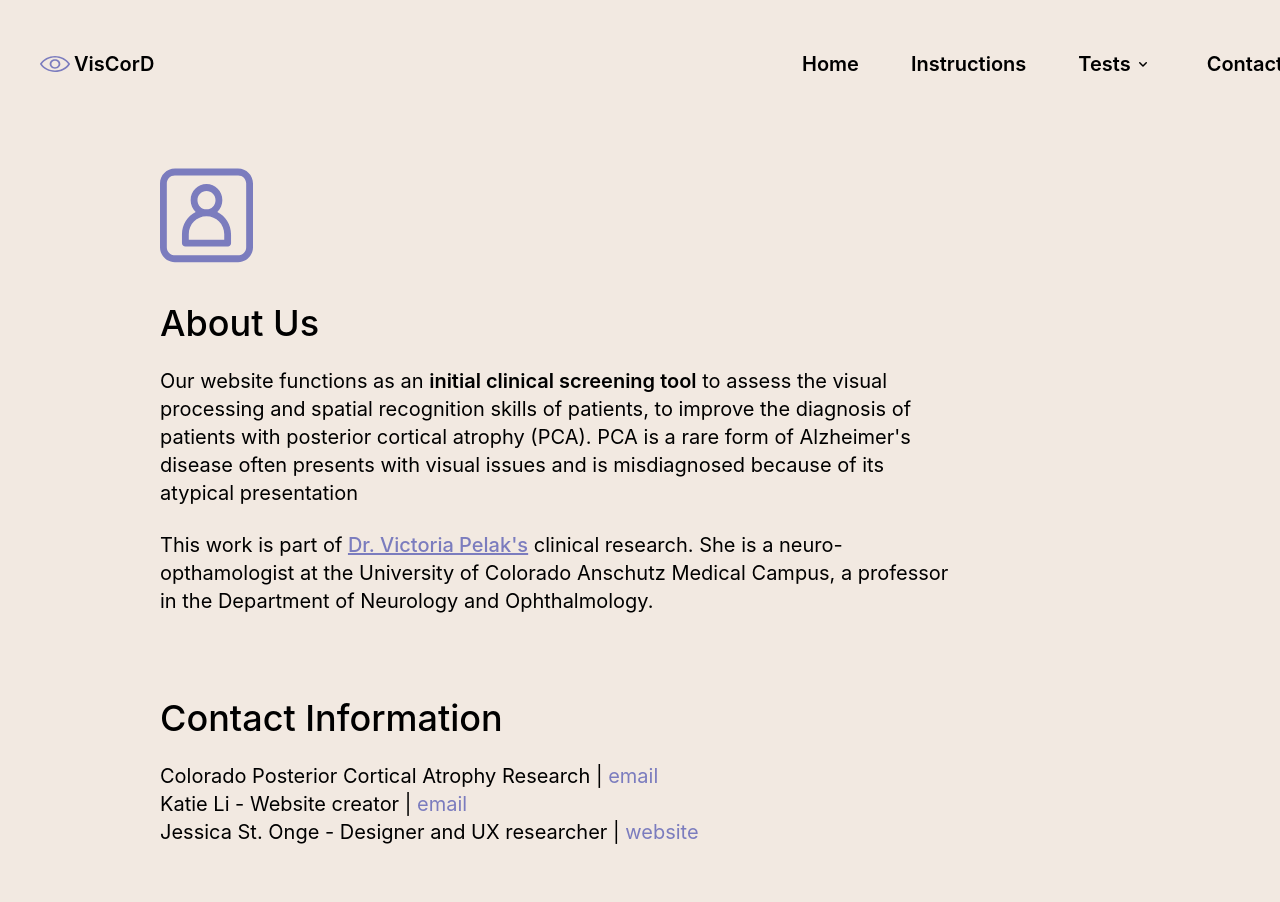
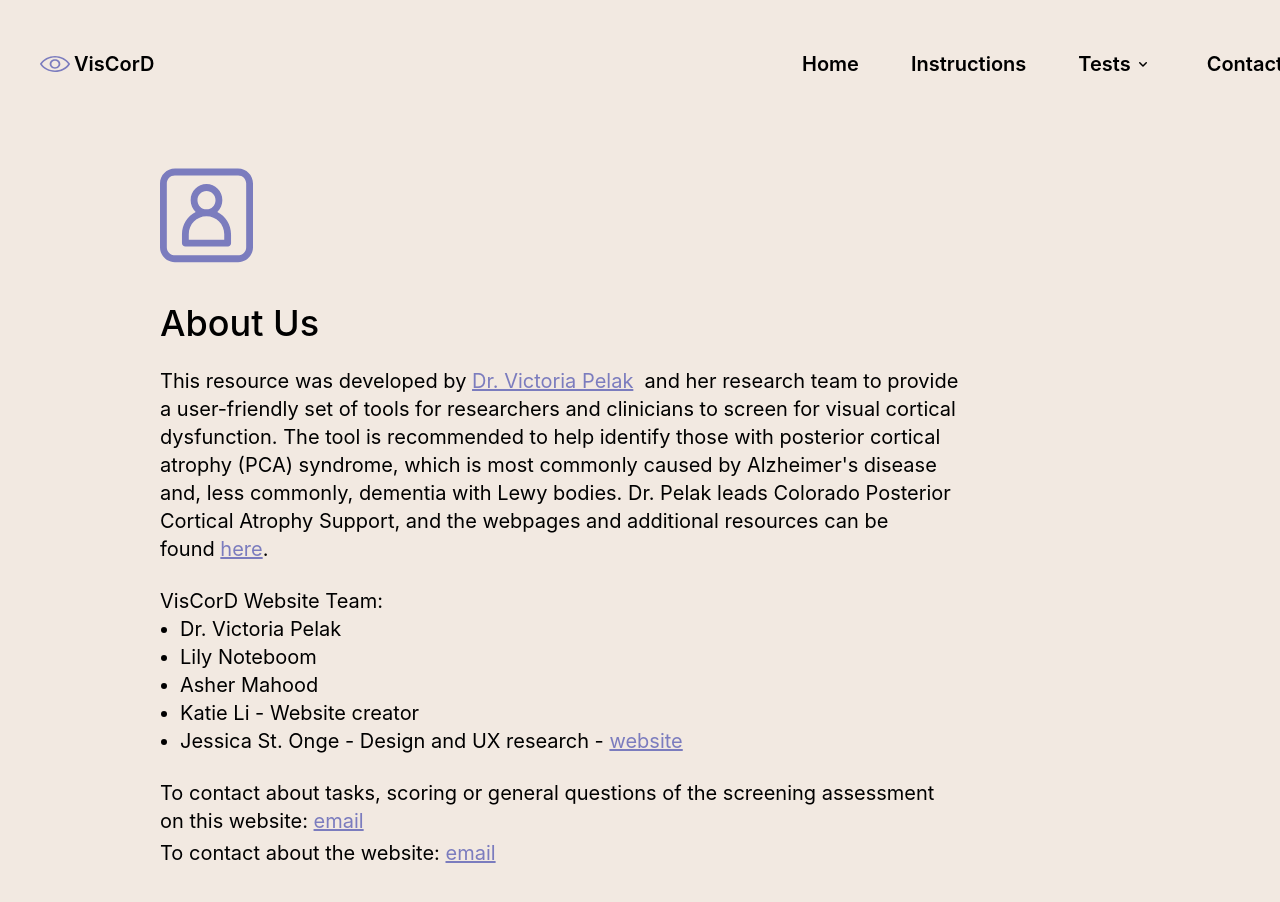
Before and after one commit to pelaklab/pca-assessment, a Next.js app: page /contact in a window 1280 px wide. Shown: the top 902 px of the page. Built offline with nearby package versions, Linux system fonts and the light colour scheme.

Commit message:
Lily meeting notes (#7)
* Fix contact page and arrows

arrows always show up regardless of the page

* Add test dropdown

* Contact page revisions

* CPCQ questionnaire must be filled out to submit

Responses need to be provided to click on the button

```diff
--- a/app/assessments/crowding/crowding.tsx
+++ b/app/assessments/crowding/crowding.tsx
@@ -1,7 +1,5 @@
-import React, { useEffect, useState } from 'react';
+import React, { useState } from 'react';
 import { ChevronLeftIcon, ChevronRightIcon } from '@heroicons/react/16/solid';
-import { headerVisible } from '@/app/atoms/experimentAtoms';
-import { useAtomValue } from 'jotai';
 import localFont from 'next/font/local'
 
 const sloanFont = localFont({
@@ -31,12 +29,7 @@ const LetterCrowdingAssessment: React.FC = () => {
     ]
 
     const [currentIndex, setCurrentIndex] = useState(0);
-    const isHeaderVisible = useAtomValue(headerVisible)
     const [indicatorsVisible, setIndicatorVisibility] = useState(true)
-
-    useEffect(() => {
-        setIndicatorVisibility(isHeaderVisible)
-    }, [isHeaderVisible])
 
     // Handler to show the next image
     const handleNextString = () => {
--- a/app/assessments/navon/navon.tsx
+++ b/app/assessments/navon/navon.tsx
@@ -1,7 +1,5 @@
-import React, { useEffect, useState } from 'react';
+import React, { useState } from 'react';
 import { ChevronLeftIcon, ChevronRightIcon } from '@heroicons/react/16/solid';
-import { headerVisible } from '@/app/atoms/experimentAtoms';
-import { useAtomValue } from 'jotai';
 import Image from 'next/image'
 
 
@@ -12,12 +10,7 @@ const NavonImages: React.FC = () => {
     ]
     // State to track the current image index
     const [currentIndex, setCurrentIndex] = useState(0);
-    const isHeaderVisible = useAtomValue(headerVisible)
     const [indicatorsVisible, setIndicatorVisibility] = useState(true)
-
-    useEffect(() => {
-        setIndicatorVisibility(isHeaderVisible)
-    }, [isHeaderVisible])
 
     // Handler to show the next image
     const handleNextImage = () => {
--- a/app/assessments/questionnaire/coloradoVision.tsx
+++ b/app/assessments/questionnaire/coloradoVision.tsx
@@ -74,15 +74,23 @@ const Questionnaire: React.FC = () => {
 
         <button
           type="submit"
-          className="bg-gray-400 text-white py-3 px-5 rounded-lg hover:bg-indigo-700 transition font-semibold text-lg"
+          disabled={answers.some((answer) => answer === null)}
+          className={`py-3 px-5 rounded-lg transition font-semibold text-lg ${answers.some((answer) => answer === null)
+            ? 'bg-gray-500 text-white border border-gray-600 rounded px-4 py-2 cursor-not-allowed opacity-50'
+            : 'bg-indigo text-white hover:text-black hover:bg-sunny'
+            }`}
         >
           Calculate Score
         </button>
+        {answers.some((answer) => answer === null) ?
+          <p className="text-red-700 text-sm">*Please answer all questions before submitting.</p>
+          : null
+        }
       </form>
 
       {score !== null && (
-        <div className="mt-8 p-6 bg-green-100 text-green-800 rounded-lg">
-          <h2 className="text-2xl font-semibold">Your Total Score: {score}</h2>
+        <div className="mt-8 p-6 border-indigo border text-indigo rounded-lg">
+          <h2 className="text-2xl font-semibold">Total Score: {score}</h2>
         </div>
       )}
     </div>
--- a/app/assessments/reading/reading.tsx
+++ b/app/assessments/reading/reading.tsx
@@ -1,7 +1,5 @@
-import React, { useEffect, useState } from 'react';
+import React, { useState } from 'react';
 import { ChevronLeftIcon, ChevronRightIcon } from '@heroicons/react/16/solid';
-import { headerVisible } from '@/app/atoms/experimentAtoms';
-import { useAtomValue } from 'jotai';
 import Image from 'next/image';
 
 
@@ -14,12 +12,7 @@ const ParagraphImages: React.FC = () => {
 
     // State to track the current image index
     const [currentIndex, setCurrentIndex] = useState(0);
-    const isHeaderVisible = useAtomValue(headerVisible)
     const [indicatorsVisible, setIndicatorVisibility] = useState(true)
-
-    useEffect(() => {
-        setIndicatorVisibility(isHeaderVisible)
-    }, [isHeaderVisible])
 
     // Handler to show the next image
     const handleNextImage = () => {
--- a/app/components/Header.tsx
+++ b/app/components/Header.tsx
@@ -83,7 +83,10 @@ const Header = () => {
                                                 <ul className='absolute left-0 mt-2 mr-2 bg-ivory border border-black rounded-2xl divide-y divide-black overflow-hidden z-20'>
                                                     {link.submenu.map((item, subIndex) => (
                                                         <li key={subIndex}
-                                                            className='py-2 md:px-4 px-2 min-w-40 hover:bg-sunny text-left'>
+                                                            className='py-2 md:px-4 px-2 min-w-40 hover:bg-sunny text-left \
+                                                            last-of-type:text-ivory last-of-type:bg-indigo
+                                                            last-of-type:hover:bg-forget-me-not-purple
+                                                            '>
                                                             <a href={item.path.toLowerCase()}>{item.name}</a>
                                                         </li>
                                                     ))}
--- a/app/constants.ts
+++ b/app/constants.ts
@@ -12,4 +12,5 @@ export const assessments: Link[] = [
     { 'name': 'Reading', 'path': '/assessments/reading' },
     { 'name': 'Crowding', 'path': '/assessments/crowding' },
     { 'name': 'CPC Questionnaire', 'path': '/assessments/questionnaire' },
+    { 'name': 'Overview', 'path': '/assessments' }
 ]
--- a/app/contact/page.tsx
+++ b/app/contact/page.tsx
@@ -5,46 +5,61 @@ export default function Contact() {
     <main className="h-screen w-full bg-ivory grid grid-cols-8 text-xl">
       <div className="md:col-start-2 md:col-span-5 col-span-6 col-start-2 bg-ivory space-y-6">
         <div className="pt-10">
-          <Image src="/icons/team.svg" alt="" width={93} height={93} className="mb-10"/>
+          <Image src="/icons/team.svg" alt="" width={93} height={93} className="mb-10" />
           <h1 className="md:text-4xl text-2xl font-medium text-left">About Us</h1>
         </div>
-        <p>Our website functions as an <span className="font-semibold">
-          initial clinical screening tool</span> to assess the
-          visual processing and spatial recognition skills of patients, to
-          improve the diagnosis of patients with posterior cortical atrophy (PCA).
-          PCA is a rare form of Alzheimer&apos;s disease often presents with visual issues
-          and is misdiagnosed because of its atypical presentation</p>
-
-        <p>This work is part of&nbsp;
-          <a href="https://www.uchealth.org/provider/victoria-pelak-md/"
-            className="font-medium text-forget-me-not-purple underline hover:no-underline">
-            Dr. Victoria Pelak&apos;s
+        <p>
+          This resource was developed by <a href="https://medschool.cuanschutz.edu/neurology/faculty"
+            className="text-forget-me-not-purple underline hover:no-underline">
+            Dr. Victoria Pelak</a>&nbsp;
+          and her research team to provide a
+          user-friendly set of tools for researchers and clinicians to screen for visual cortical
+          dysfunction. The tool is recommended to help identify those with posterior cortical
+          atrophy (PCA) syndrome, which is most commonly caused by Alzheimer&apos;s disease and,
+          less commonly, dementia with Lewy bodies. Dr. Pelak leads Colorado Posterior Cortical
+          Atrophy Support, and the webpages and additional resources can be found&nbsp;
+          <a href="https://medschool.cuanschutz.edu/pca"
+            className="text-forget-me-not-purple underline hover:no-underline"
+          >
+            here
           </a>
-          &nbsp;clinical research.
-
-          She is a neuro-opthamologist at the University of Colorado Anschutz Medical Campus,
-          a professor in the Department of Neurology and Ophthalmology.
+          .
         </p>
-      </div>
-
-      <div className="md:col-start-2 md:col-span-5 col-span-6 col-start-2 bg-ivory space-y-6">
-        <h1 className="md:text-4xl text-2xl font-medium text-left">Contact Information</h1>
         <div>
-          <p> Colorado Posterior Cortical Atrophy Research |
-            <a href="mailto:COPCA@CUAnschutz.edu "
-              className="text-forget-me-not-purple"
-
-            > email</a>
+          <p>
+            VisCorD Website Team:
           </p>
-          <p>Katie Li - Website creator |
+          <ul className="list-disc pl-5">
+            <li>
+              Dr. Victoria Pelak
+            </li>
+            <li>
+              Lily Noteboom
+            </li>
+            <li>
+              Asher Mahood
+            </li>
+            <li>
+              Katie Li - Website creator
+            </li>
+            <li>
+              Jessica St. Onge - Design and UX research -&nbsp;
+              <a href="https://www.jkstonge.com/"
+                className="text-forget-me-not-purple underline hover:no-underline">website</a>
+            </li>
+          </ul>
+        </div>
+        <div className="space-y-1">
+          <p>
+          To contact about tasks, scoring or general questions of the screening assessment on this website:&nbsp;
+            <a href="mailto:copca@cuanschutz.edu"
+              className="text-forget-me-not-purple underline hover:no-underline">email</a>
+          </p>
+          <p>
+            To contact about the website:&nbsp;
             <a href="mailto:katie.li@cuanschutz.edu"
-              className="text-forget-me-not-purple"
-            > email </a>
+              className="text-forget-me-not-purple underline hover:no-underline">email</a>
           </p>
-          <p>Jessica St. Onge - Designer and UX researcher |
-            <a href="https://www.jkstonge.com/"
-              className="text-forget-me-not-purple"
-            > website </a></p>
         </div>
       </div>
     </main>
--- a/app/page.tsx
+++ b/app/page.tsx
@@ -10,10 +10,13 @@ export default function Home() {
         <div className="bg-ivory grid grid-cols-8">
           <div className="py-24 md:col-start-2 md:col-span-5 col-span-6 col-start-2">
             <Image src="/icon.svg" alt="VisCorD logo" width={122} height={67} className="mb-10" />
-            <h1 className="md:text-4xl text-2xl font-medium text-left pb-10">Rapid Eye Clinic Screening Battery for Visual Cortical Dysfunction (VisCorD) </h1>
+            <h1 className="md:text-4xl text-2xl font-medium text-left pb-10">
+              Rapid Eye Clinic Screening Battery for Visual Cortical Dysfunction (VisCorD) & Visual Field Perimetry
+            </h1>
 
-            <p> The VisCorD is a screening battery designed for
-              use in eye clinics to identify potential posterior cortical visual dysfunction
+            <p> The VisCorD screening battery is designed for
+              use in eye clinics along with the Visual Field Perimetry
+              to identify potential posterior cortical visual dysfunction
               in patients who have <strong>
                 unexplained visual complaints following a comprehensive eye exam* see disclaimer
               </strong>
```
